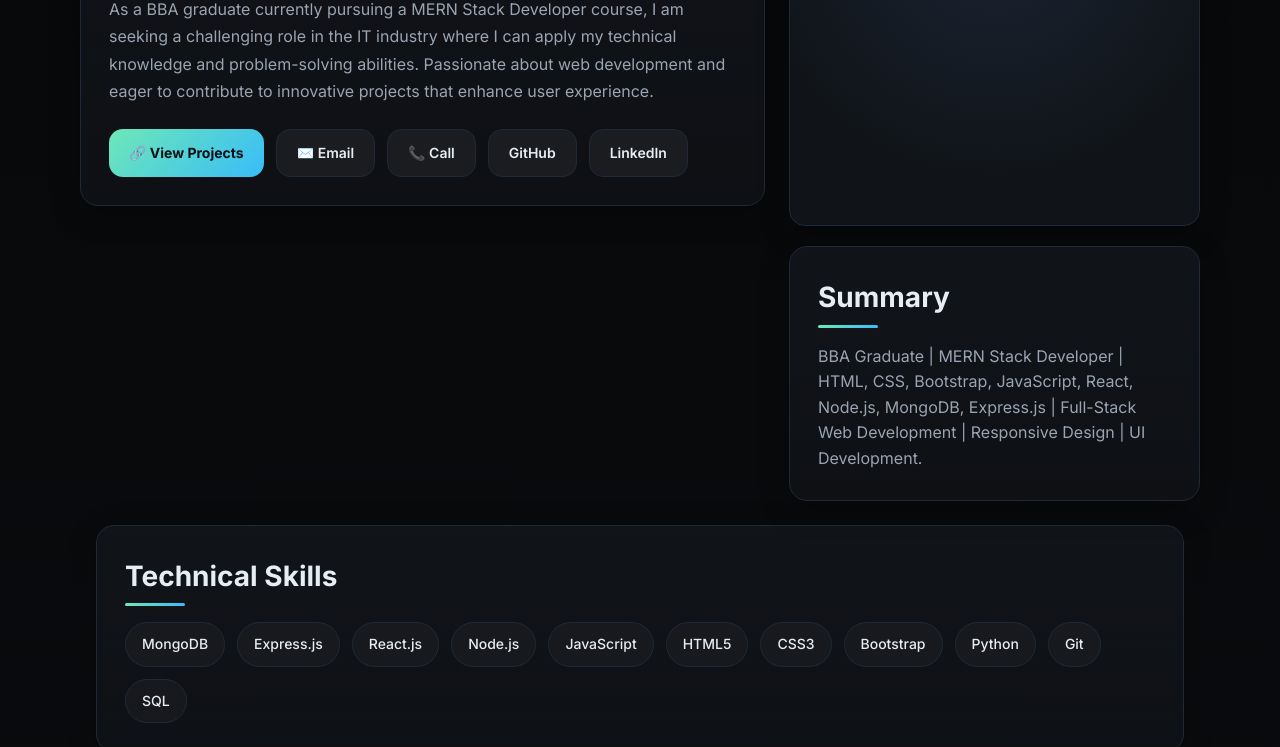
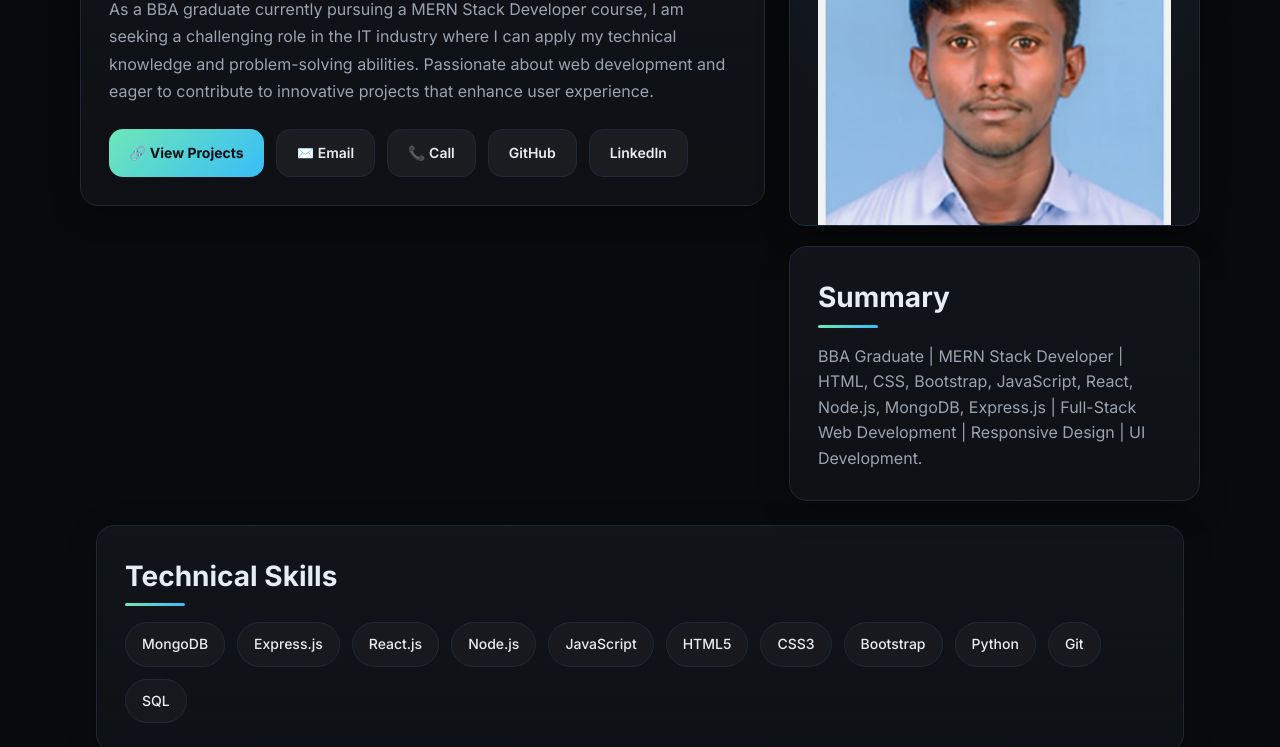
Before and after one commit to Bhuvaneswaran25/Bhuvanes_Portfolio, a plain HTML site: page index.html in a window 1280 px wide. Shown: the part 303-1050 px from the top of the page. Drawn offline with Linux system fonts and the light colour scheme; files whose address does not match are found by name.

Commit message:
Some Change

```diff
--- a/index.html
+++ b/index.html
@@ -45,7 +45,7 @@
     </section>
     <aside class="hero-right">
       <div class="avatar card pad">
-        <img src="assets/bhuvi.jpeg" alt="Bhuvaneswaran K Profile" />
+        <img src="bhuvi.jpeg" alt="Bhuvaneswaran K Profile" />
       </div>
       <div class="card pad">
         <div class="section-title"><h2>Summary</h2></div>
@@ -253,4 +253,5 @@
     });
   </script>
 </body>
+
 </html>
```
